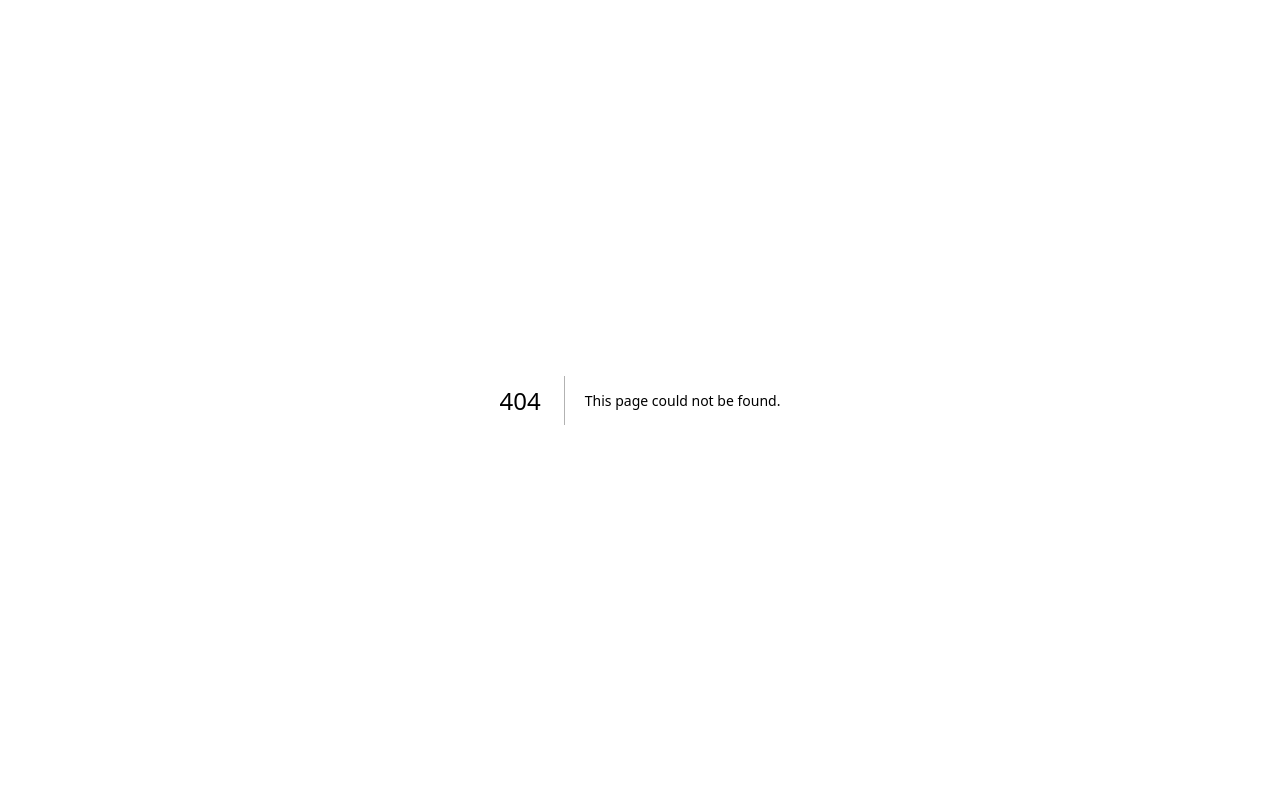
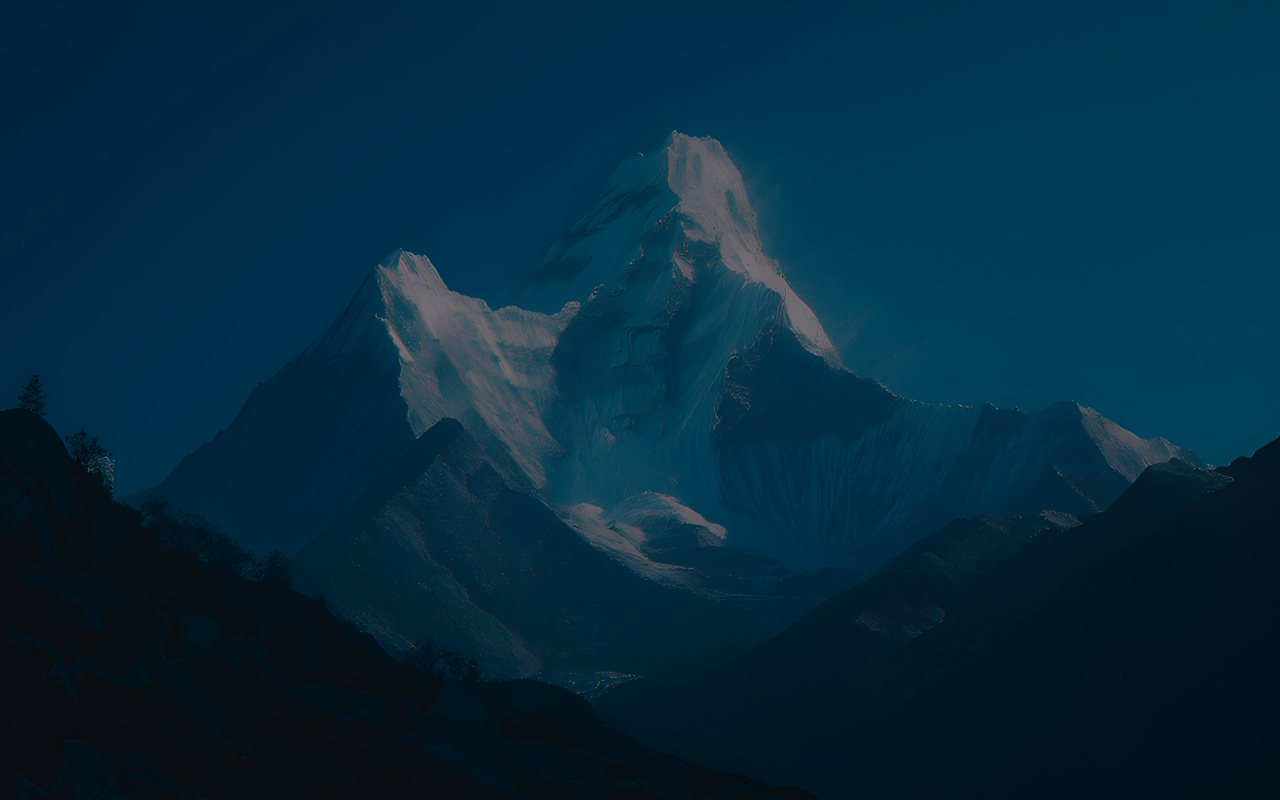
Before and after one commit to vxnsh1/shiftr, a Next.js app: page /components/focus-hero-section in a window 1280 px wide. Before the commit this address had no page. Built offline with nearby package versions, Linux system fonts and the light colour scheme.

Commit message:
feat: Background for Hero section

```diff
--- /dev/null
+++ b/app/components/focus-hero-section/page.tsx
@@ -0,0 +1,7 @@
+export default function Page() {
+  return (
+    <div className="w-full h-screen bg-black">
+      <div className="w-full h-full bg-[url(/bg-1.jpg)] bg-center bg-cover opacity-50"></div>
+    </div>
+  );
+}
```
Also changed, not shown: public/bg-1.jpg (added).
